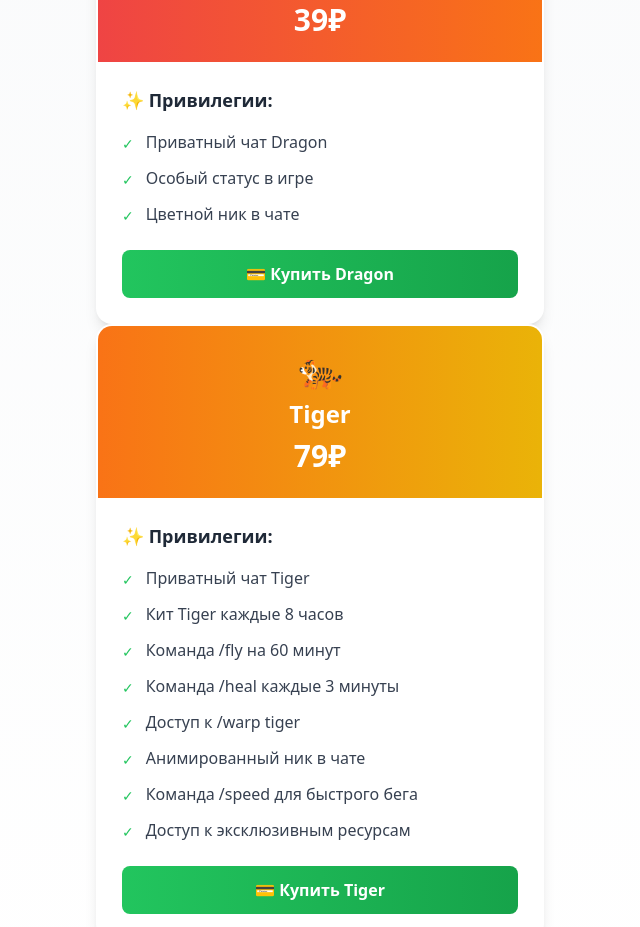
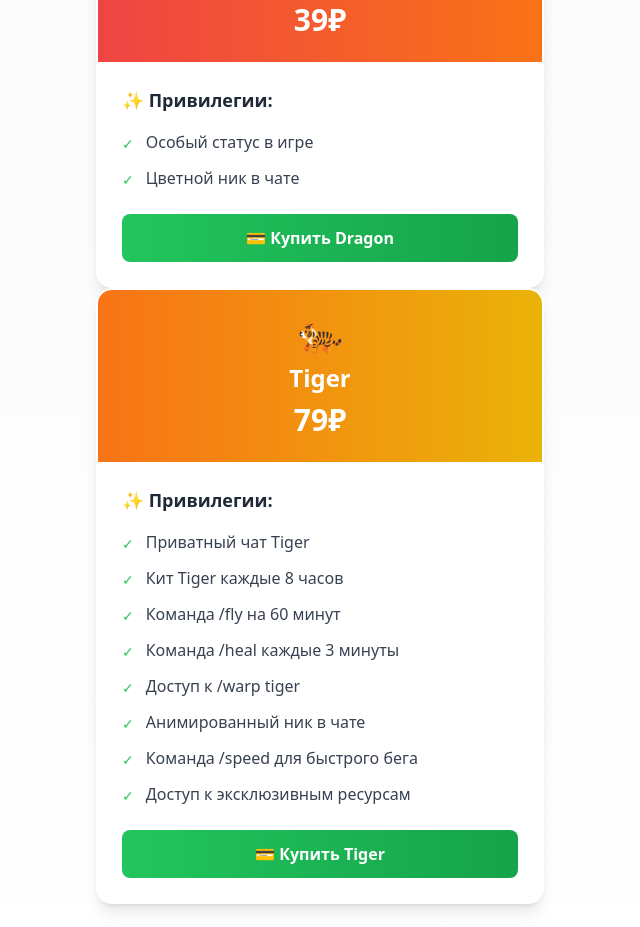
Before and after one commit to pr-poehali-dev/minecraft-site-fawalgrief, a React (Vite) app: page / in a window 1280 px wide. Shown: the part 1840-2767 px from the top of the page, without its empty margins (320-960 px from the left). Built offline with nearby package versions, Linux system fonts and the light colour scheme.

Commit message:
Удаление приватного чата Dragon

```diff
--- a/src/components/DonatePackages.tsx
+++ b/src/components/DonatePackages.tsx
@@ -5,11 +5,7 @@ const DonatePackages = () => {
       price: "39₽",
       color: "from-red-500 to-orange-500",
       icon: "🐉",
-      privileges: [
-        "Приватный чат Dragon",
-        "Особый статус в игре",
-        "Цветной ник в чате",
-      ],
+      privileges: ["Особый статус в игре", "Цветной ник в чате"],
     },
     {
       name: "Tiger",
```
